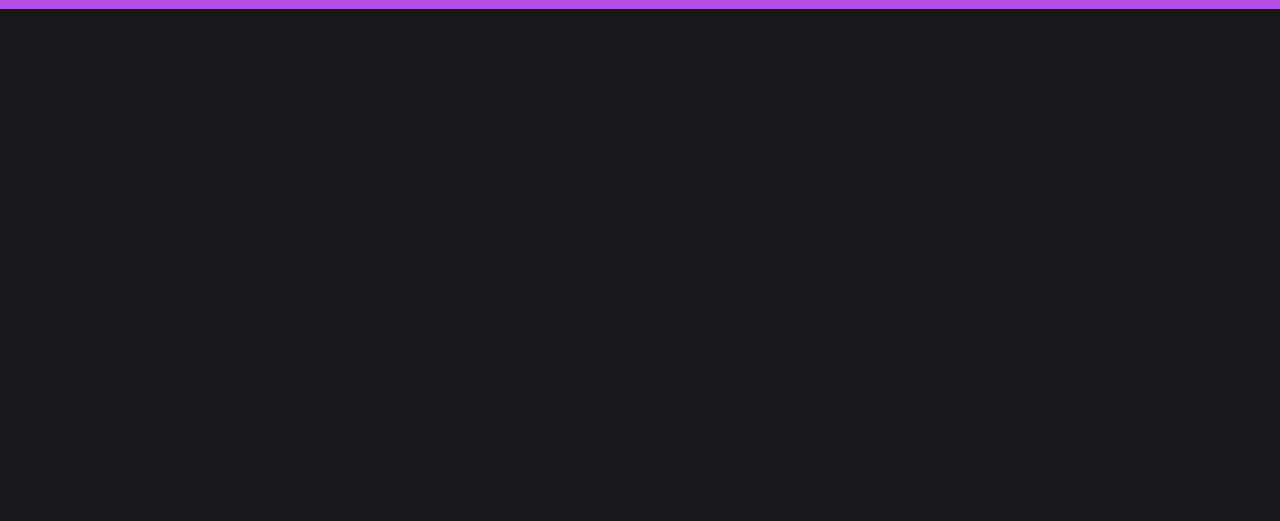
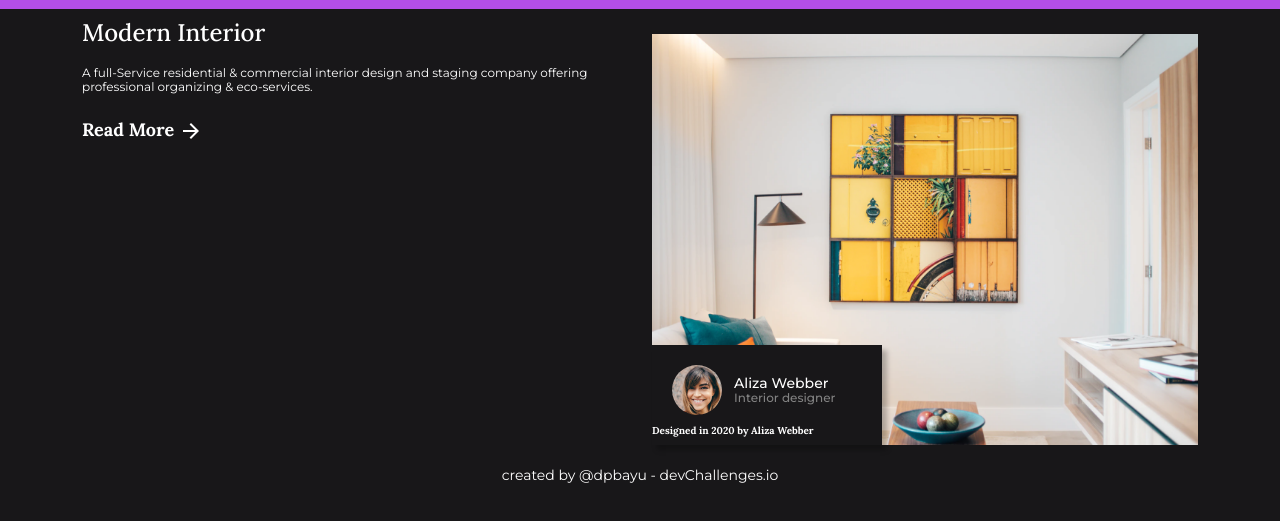
Before and after one commit to dpbayu/DevChallengesInteriorConsultan, a plain HTML site: page index.html in a window 1280 px wide. Shown: the part 51-572 px from the top of the page. Drawn offline with nearby package versions, Linux system fonts and the light colour scheme.

Commit message:
Update index.html

```diff
--- a/index.html
+++ b/index.html
@@ -34,7 +34,7 @@
         </div>
     </nav>
 
-    <div class="container" style="display: none;">
+    <div class="container">
         <div class="row">
             <div class="col">
                 <div class="title">
@@ -44,7 +44,7 @@
                     <h2>A full-Service residential & commercial interior design and staging company offering
                         professional organizing & eco-services.</h2>
                     <h3>Read More
-                        <svg xmlns="http://www.w3.org/2000/svg" height="36px" viewBox="0 0 24 24" width="36px"
+                        <svg xmlns="http://www.w3.org/2000/svg" height="24px" viewBox="0 0 24 24" width="24px"
                             fill="#ffffff">
                             <path d="M0 0h24v24H0z" fill="none" />
                             <path d="M12 4l-1.41 1.41L16.17 11H4v2h12.17l-5.58 5.59L12 20l8-8z" /></svg>
@@ -79,7 +79,9 @@
                 </div>
             </div>
         </div>
-        <p style="text-align:center; color: #ffffff;">created by @dpbayu - devChallenges.io</p>
+        <footer>
+            <p>created by @dpbayu - devChallenges.io</p>
+        </footer>
     </div>
     <!-- Javascript -->
     <script src="js/app.js"></script>
```
